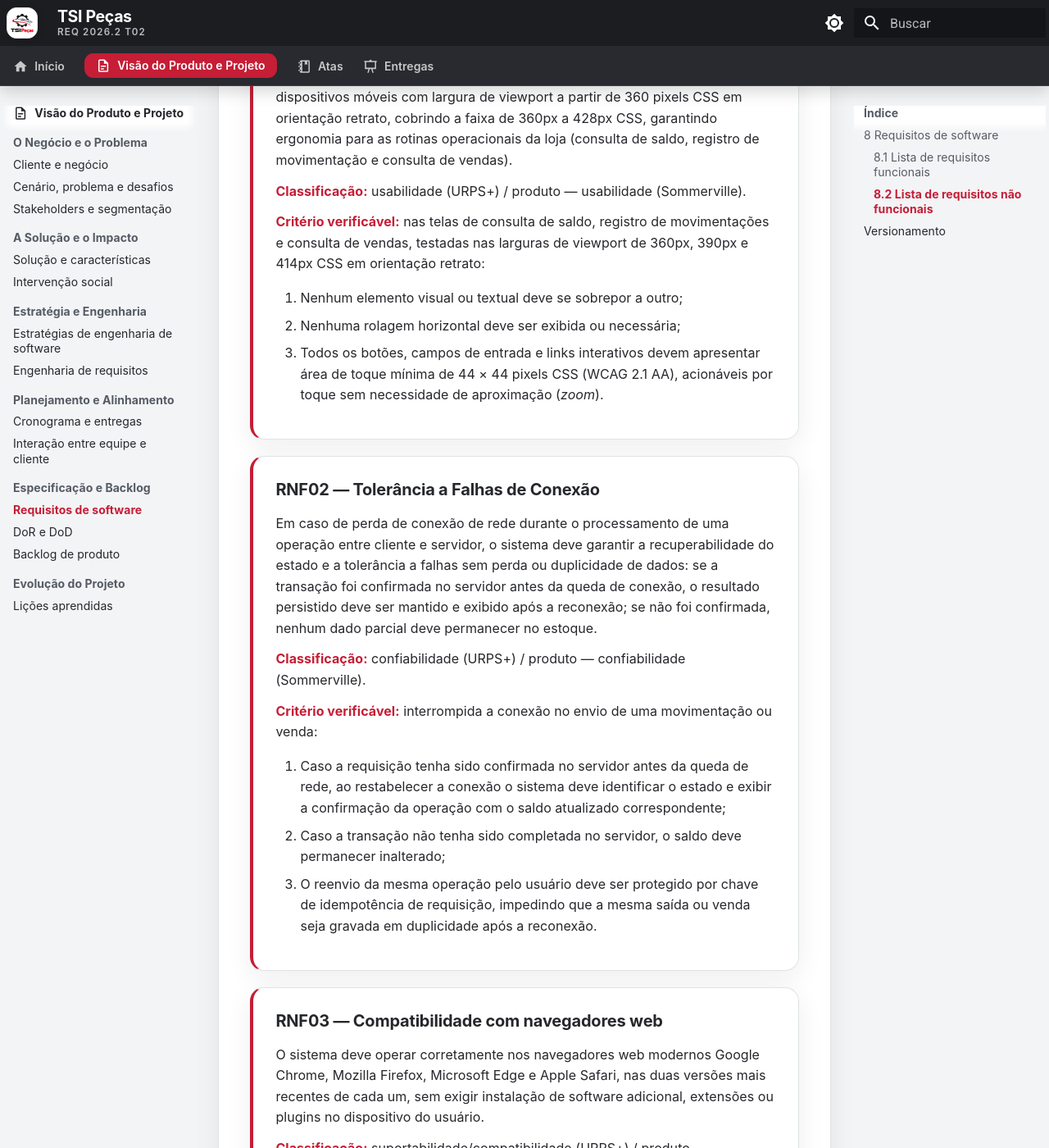
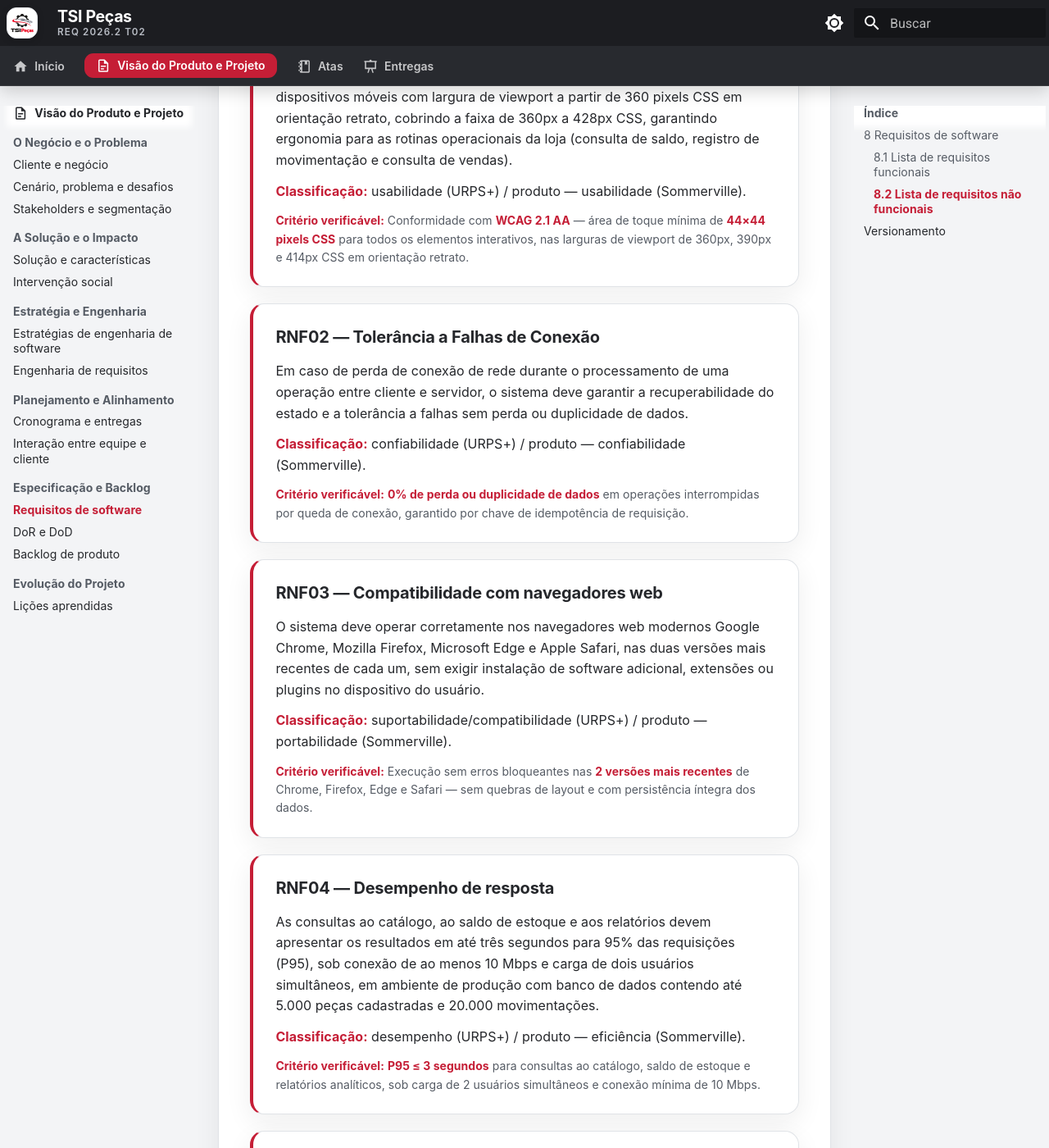
Before and after one commit to mdsreq-fga-unb/REQ-202562-T02-TSI-AutoPecas, an MkDocs documentation site: the page built from docs/visao-produto/requisitos-de-software.md, in a window 1280 px wide and 1400 px high, scrolled down 7179 px. Shown: the whole window at 82% size. Built offline with MkDocs 1.6.1 and Material for MkDocs 9.7.7, drawn with Linux system fonts in a browser that asks for light colours; comment, search, counter and statistics services are not loaded; some of the changed text lies outside the part shown.

Commit message:
docs: ajuste nos RNF

```diff
--- a/docs/visao-produto/requisitos-de-software.md
+++ b/docs/visao-produto/requisitos-de-software.md
@@ -126,11 +126,7 @@ A interface web do sistema deve ser responsiva e operável por toque em disposit
 
 **Classificação:** usabilidade (URPS+) / produto — usabilidade (Sommerville).
 
-**Critério verificável:** nas telas de consulta de saldo, registro de movimentações e consulta de vendas, testadas nas larguras de viewport de 360px, 390px e 414px CSS em orientação retrato:
-
-1. Nenhum elemento visual ou textual deve se sobrepor a outro;
-2. Nenhuma rolagem horizontal deve ser exibida ou necessária;
-3. Todos os botões, campos de entrada e links interativos devem apresentar área de toque mínima de 44 × 44 pixels CSS (WCAG 2.1 AA), acionáveis por toque sem necessidade de aproximação (_zoom_).
+**Critério verificável:** Conformidade com **WCAG 2.1 AA** — área de toque mínima de **44×44 pixels CSS** para todos os elementos interativos, nas larguras de viewport de 360px, 390px e 414px CSS em orientação retrato.
 
 </article>
 
@@ -138,15 +134,11 @@ A interface web do sistema deve ser responsiva e operável por toque em disposit
 
 #### RNF02 — Tolerância a Falhas de Conexão
 
-Em caso de perda de conexão de rede durante o processamento de uma operação entre cliente e servidor, o sistema deve garantir a recuperabilidade do estado e a tolerância a falhas sem perda ou duplicidade de dados: se a transação foi confirmada no servidor antes da queda de conexão, o resultado persistido deve ser mantido e exibido após a reconexão; se não foi confirmada, nenhum dado parcial deve permanecer no estoque.
+Em caso de perda de conexão de rede durante o processamento de uma operação entre cliente e servidor, o sistema deve garantir a recuperabilidade do estado e a tolerância a falhas sem perda ou duplicidade de dados.
 
 **Classificação:** confiabilidade (URPS+) / produto — confiabilidade (Sommerville).
 
-**Critério verificável:** interrompida a conexão no envio de uma movimentação ou venda:
-
-1. Caso a requisição tenha sido confirmada no servidor antes da queda de rede, ao restabelecer a conexão o sistema deve identificar o estado e exibir a confirmação da operação com o saldo atualizado correspondente;
-2. Caso a transação não tenha sido completada no servidor, o saldo deve permanecer inalterado;
-3. O reenvio da mesma operação pelo usuário deve ser protegido por chave de idempotência de requisição, impedindo que a mesma saída ou venda seja gravada em duplicidade após a reconexão.
+**Critério verificável:** **0% de perda ou duplicidade de dados** em operações interrompidas por queda de conexão, garantido por chave de idempotência de requisição.
 
 </article>
 
@@ -158,7 +150,7 @@ O sistema deve operar corretamente nos navegadores web modernos Google Chrome, M
 
 **Classificação:** suportabilidade/compatibilidade (URPS+) / produto — portabilidade (Sommerville).
 
-**Critério verificável:** a conformidade deve ser validada pela execução com sucesso do fluxo principal de aceitação (autenticação de usuário, busca de peças no catálogo, registro de movimentação de estoque e registro de venda) nas duas versões mais recentes dos quatro navegadores listados, sem erros bloqueantes no console, sem quebras de layout e com persistência íntegra dos dados.
+**Critério verificável:** Execução sem erros bloqueantes nas **2 versões mais recentes** de Chrome, Firefox, Edge e Safari — sem quebras de layout e com persistência íntegra dos dados.
 
 </article>
 
@@ -170,11 +162,7 @@ As consultas ao catálogo, ao saldo de estoque e aos relatórios devem apresenta
 
 **Classificação:** desempenho (URPS+) / produto — eficiência (Sommerville).
 
-**Critério verificável:** executada uma bateria de testes de desempenho com a volumetria e concorrência especificadas, avaliada separadamente para cada categoria de consulta:
-
-1. **Consultas ao catálogo:** 100 requisições consecutivas de busca por código, nome ou aplicação — ao menos 95 devem responder em até 3 segundos;
-2. **Consultas de saldo de estoque:** 100 requisições consecutivas de consulta pontual de saldo — ao menos 95 devem responder em até 3 segundos;
-3. **Relatórios analíticos:** 100 requisições consecutivas de geração de relatórios de movimentações e vendas com filtros por período — ao menos 95 devem responder em até 3 segundos.
+**Critério verificável:** **P95 ≤ 3 segundos** para consultas ao catálogo, saldo de estoque e relatórios analíticos, sob carga de 2 usuários simultâneos e conexão mínima de 10 Mbps.
 
 </article>
 
@@ -186,28 +174,11 @@ As senhas dos usuários devem ser armazenadas obrigatoriamente utilizando funç
 
 **Classificação:** segurança (URPS+) / produto — segurança da informação (Sommerville).
 
-**Critério verificável:**
-
-1. 100% das senhas salvas no banco de dados devem utilizar hash criptográfico com salt (bcrypt), sendo verificada a ausência de senhas em texto simples no banco ou em logs da aplicação;
-2. Tentativas de requisição não criptografadas (HTTP) devem ser rejeitadas ou redirecionadas automaticamente para HTTPS;
-3. Todas as rotas autenticadas da aplicação devem trafegar exclusivamente sobre HTTPS com certificado digital válido.
+**Critério verificável:** **100% das senhas** armazenadas com hash bcrypt com salt; todo o tráfego protegido por **TLS 1.2 ou superior**, sem fallback para HTTP.
 
 </article>
 
-<article class="requirement-card" markdown="1">
 
-#### RNF06 — Tolerância a Falhas na Integração (Mercado Livre)
-
-Em caso de indisponibilidade ou instabilidade da API do Mercado Livre, o sistema deve registrar o erro, notificar o operador e manter os registros operacionais locais intactos, retomando a sincronização e operações dependentes automaticamente quando a API estiver restabelecida, sem causar travamentos no sistema interno.
-
-**Classificação:** confiabilidade (URPS+) / produto — confiabilidade (Sommerville).
-
-**Critério verificável:**
-
-1. Ao simular queda de resposta da API do Mercado Livre, as funções internas do sistema devem continuar operando sem interrupção.
-2. Nenhuma perda de dados local deve ocorrer devido a timeouts na integração.
-
-</article>
 
 ## Versionamento
 
```
